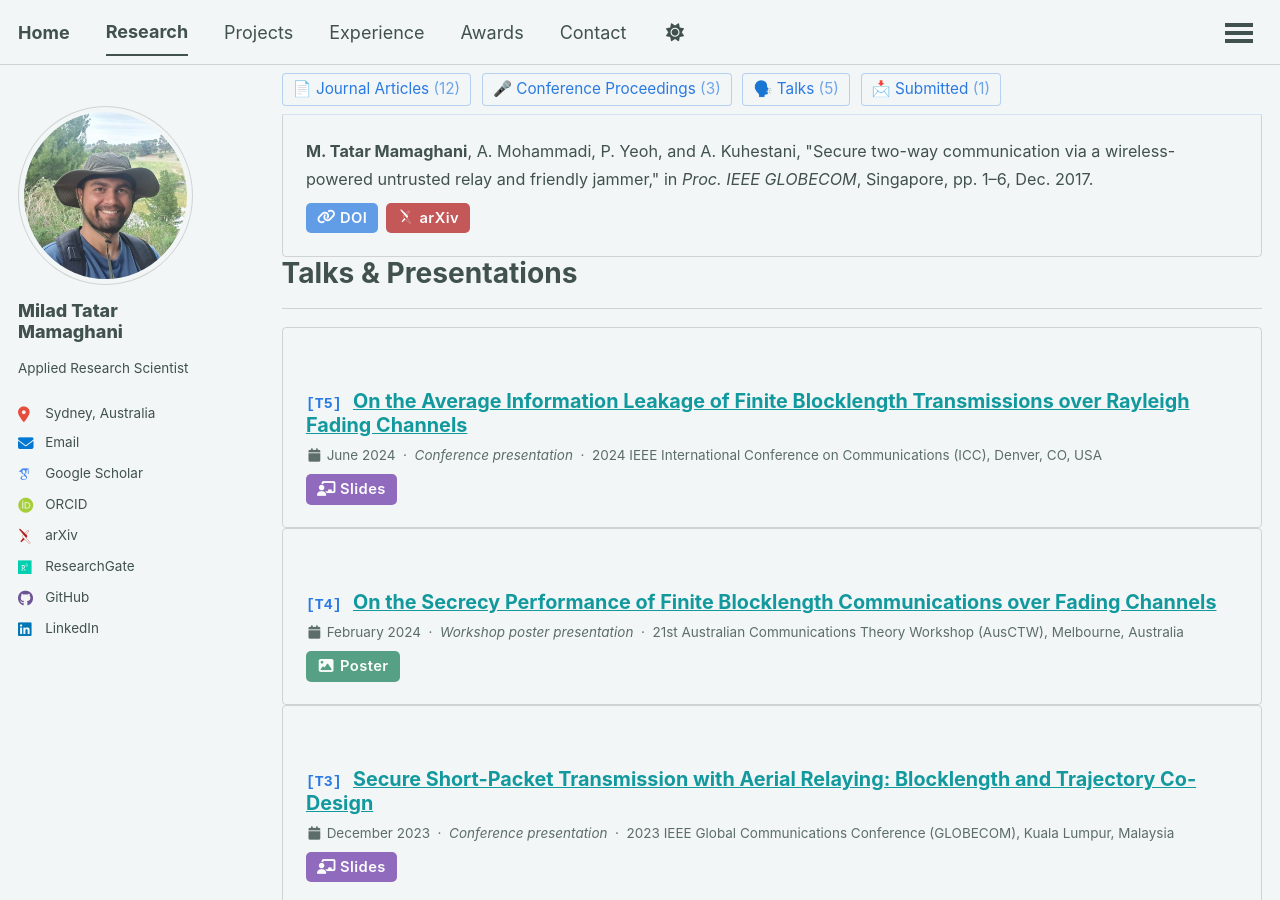
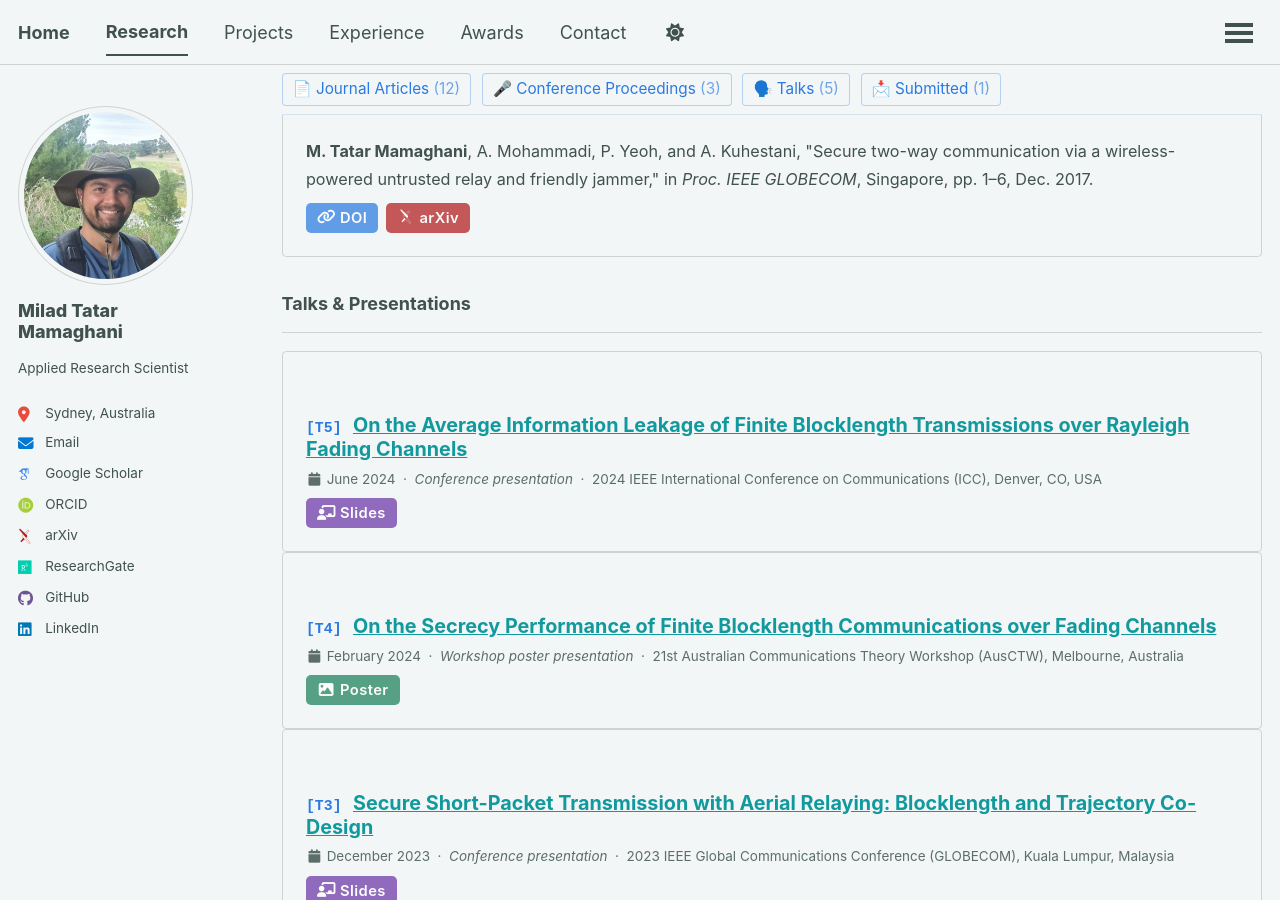
Before and after one commit to miladtm94/miladtm94.github.io, a Jekyll site: the page built from _pages/research.html, in a window 1280 px wide and 900 px high, scrolled down 5967 px. Built offline with Jekyll 4.4.1, drawn with Linux system fonts in a browser that asks for light colours; some web fonts are replaced; a script that is not in the unit is left out.

Commit message:
minor updates

```diff
--- a/_pages/research.html
+++ b/_pages/research.html
@@ -87,7 +87,7 @@ redirect_from:
 
 <!-- ── TALKS & PRESENTATIONS ───────────────────────────────────── -->
 {% if talks_count > 0 %}
-  <h1 id="talks" style="scroll-margin-top:3.5em;">Talks &amp; Presentations</h1><hr />
+  <h3 id="talks" style="scroll-margin-top:3.5em; margin-top:2em;">Talks & Presentations</h3><hr />
   {% for post in talks_all reversed %}
     {% assign label_num = talks_count | minus: forloop.index0 %}
     {% assign talk_label = "[T" | append: label_num | append: "]" %}
```
